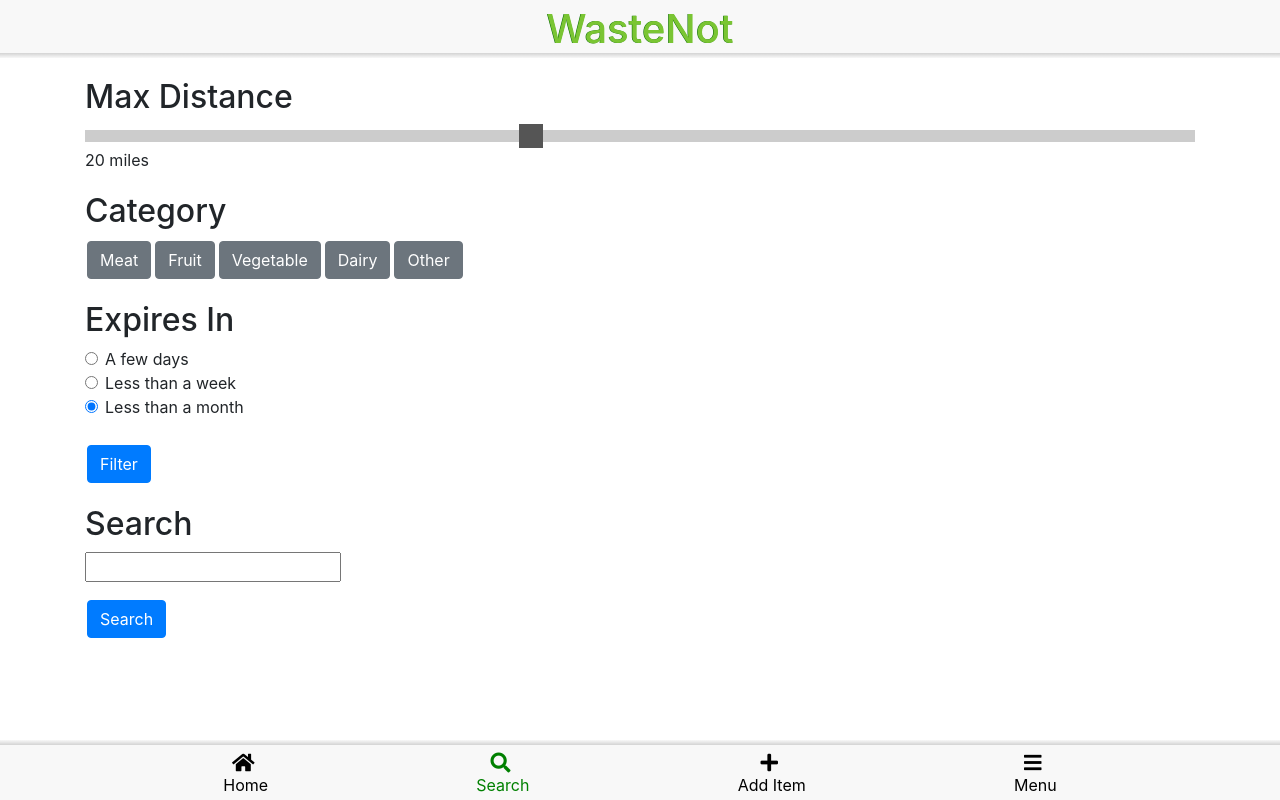
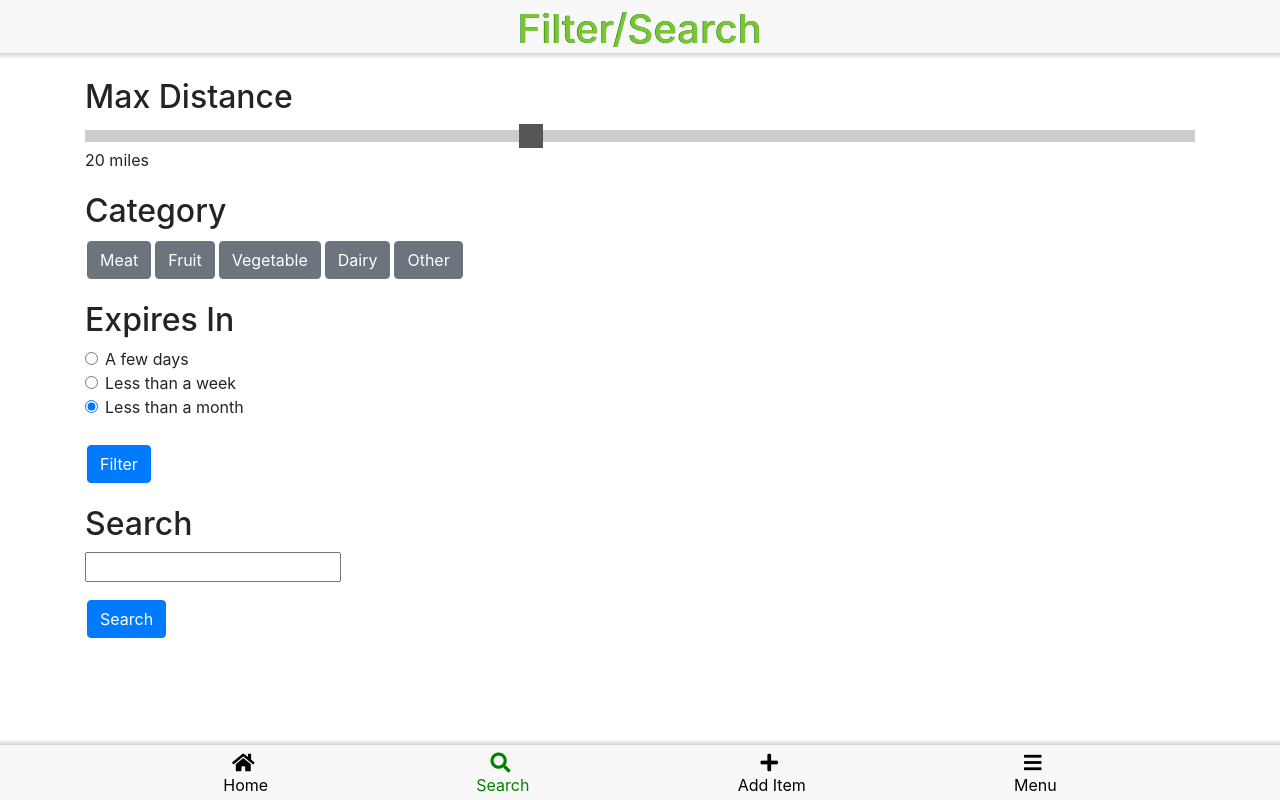
Before and after one commit to eecs-330-nu19/WasteNot, a plain HTML site: page filter.html in a window 1280 px wide. Drawn offline with nearby package versions, Linux system fonts and the light colour scheme.

Commit message:
changed filter title

```diff
--- a/filter.html
+++ b/filter.html
@@ -16,7 +16,7 @@
 </head>
 <body>
 
-<H1 id="title">WasteNot</H1>
+<H1 id="title">Filter/Search</H1>
 <div id='filter' class="container">
     <H2>Max Distance</H2>
     <input type="range" min="0" max="50" step="1" value="20" id='distance-slider' onchange="distance_slider()"/>
```
